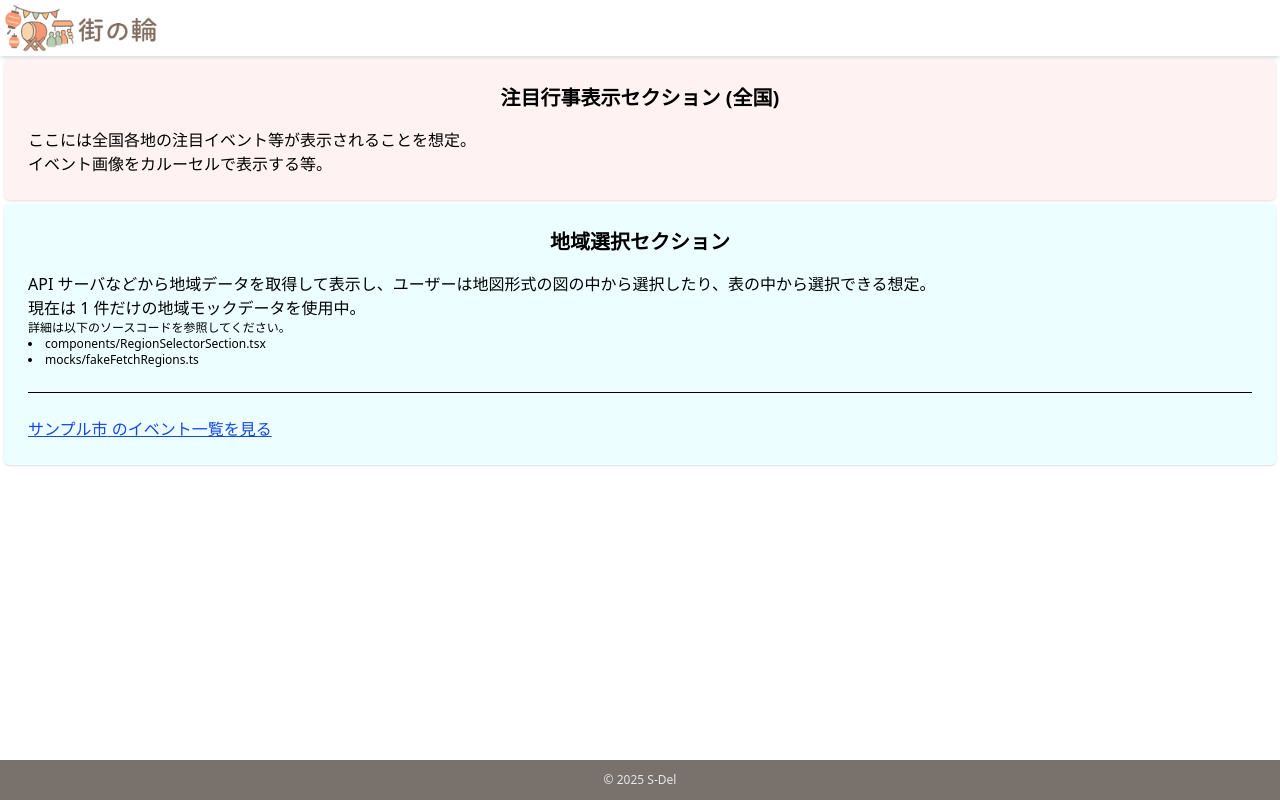
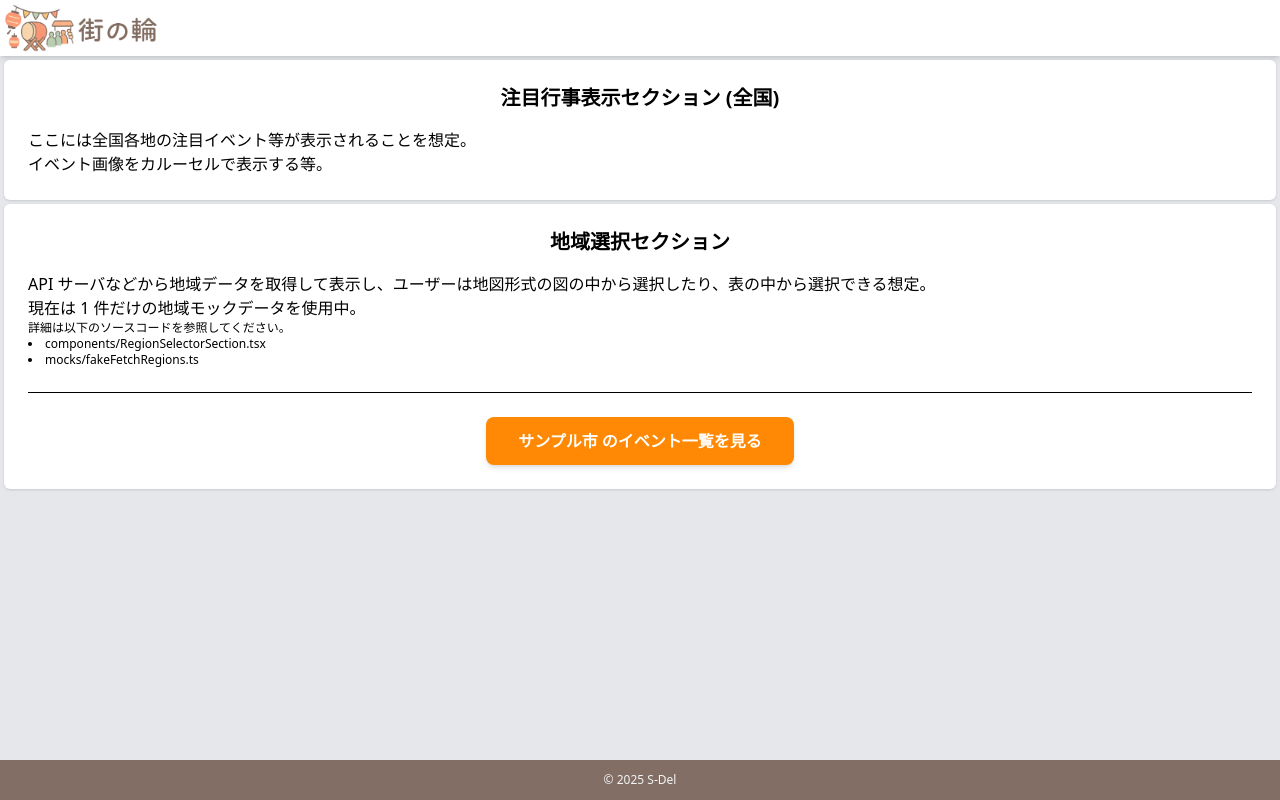
Before and after one commit to S-Del/machinowa, a React (Vite) app: page / in a window 1280 px wide. Built offline with nearby package versions, Linux system fonts and the light colour scheme.

Commit message:
[change] トップページの配色

```diff
--- a/src/components/RegionSelectorSection.tsx
+++ b/src/components/RegionSelectorSection.tsx
@@ -36,7 +36,7 @@ export const RegionSelectorSection: React.FC = () => {
   }
 
   return (
-    <section className="m-1 p-6 bg-cyan-50 rounded-md shadow-sm">
+    <section className="m-1 p-6 bg-white rounded-md shadow-sm">
       <h2 className="text-xl font-bold text-center mb-4">地域選択セクション</h2>
       <p>
         API サーバなどから地域データを取得して表示し、<wbr />
@@ -52,11 +52,12 @@ export const RegionSelectorSection: React.FC = () => {
       </div>
 
       <hr className="my-6"/>
-      <ul>
+
+      <ul className="text-center">
         {regions.map((region) => (
           <li key={region.id}>
             <Link to={`/region/${region.id}`}
-                  className="underline text-blue-700 hover:text-blue-900"
+                  className="inline-block bg-orange-400 hover:bg-orange-500 active:bg-orange-600 text-white font-bold py-3 px-8 rounded-lg shadow-md hover:shadow-lg focus:outline-none focus:ring-2 focus:ring-green-500 focus:ring-opacity-75 transition-all duration-150 ease-in-out transform hover:-translate-y-0.5 active:translate-y-0"
             >
               {region.displayName} のイベント一覧を見る
             </Link>
--- a/src/components/layout/Footer.tsx
+++ b/src/components/layout/Footer.tsx
@@ -2,7 +2,7 @@ import React from 'react';
 
 export const Footer: React.FC = () => {
   return (
-    <footer className="bg-stone-500 text-gray-200 p-3 mt-auto text-center text-xs">
+    <footer className="bg-[rgb(130,110,100)] text-gray-100 p-3 mt-auto text-center text-xs">
       {/* mt-auto は親がflex flex-col min-h-screenの場合にフッターを下部に押しやる */}
       <a href="https://gitlab.com/S-Del" target="_blank" rel="noopener noreferrer">
         <p>&copy; {new Date().getFullYear()} S-Del</p>
--- a/src/components/layout/Header.tsx
+++ b/src/components/layout/Header.tsx
@@ -5,7 +5,7 @@ import logo from "../../assets/logo/logo.png";
 
 export const Header: React.FC = () => {
   return (
-    <header className="flex items-center justify-between p-1 shadow-md">
+    <header className="flex items-center justify-between p-1 bg-white shadow-md">
       <Link to="/">
         <img src={logo} className="max-h-[3rem]" alt="街の輪のロゴ画像" />
       </Link>
--- a/src/pages/RegionSelectorTopPage.tsx
+++ b/src/pages/RegionSelectorTopPage.tsx
@@ -5,11 +5,11 @@ import { Footer } from "../components/layout/Footer";
 
 const RegionSelectorTopPage: React.FC = () => {
   return (
-    <div className="flex flex-col min-h-screen">
+    <div className="flex flex-col min-h-screen bg-gray-200">
       <Header />
 
       <main className="grow">
-        <section className="m-1 p-6 bg-red-50 rounded-md shadow-sm">
+        <section className="m-1 p-6 bg-white rounded-md shadow-sm">
           <h2 className="text-xl font-bold text-center mb-4">注目行事表示セクション (全国)</h2>
           <p> ここには全国各地の注目イベント等が表示されることを想定。</p>
           <p> イベント画像をカルーセルで表示する等。</p>
```
